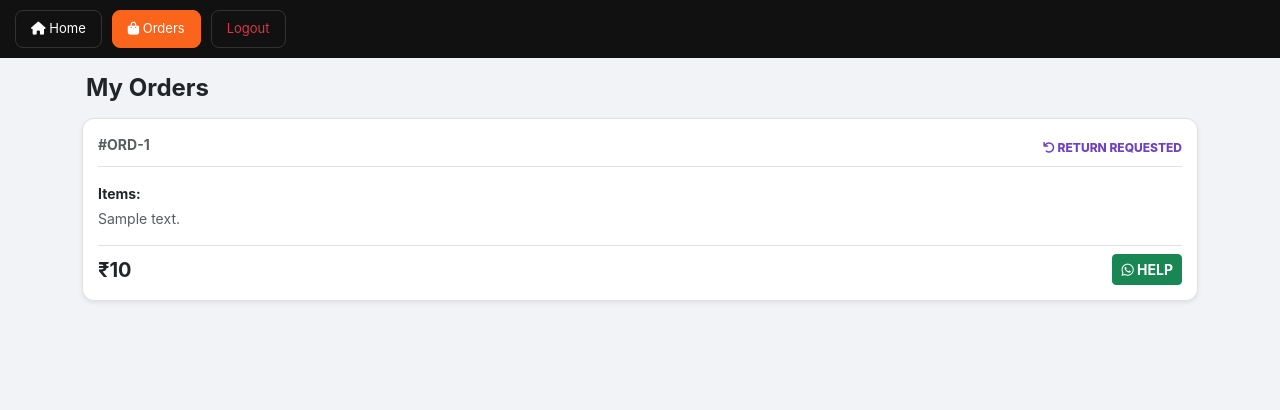
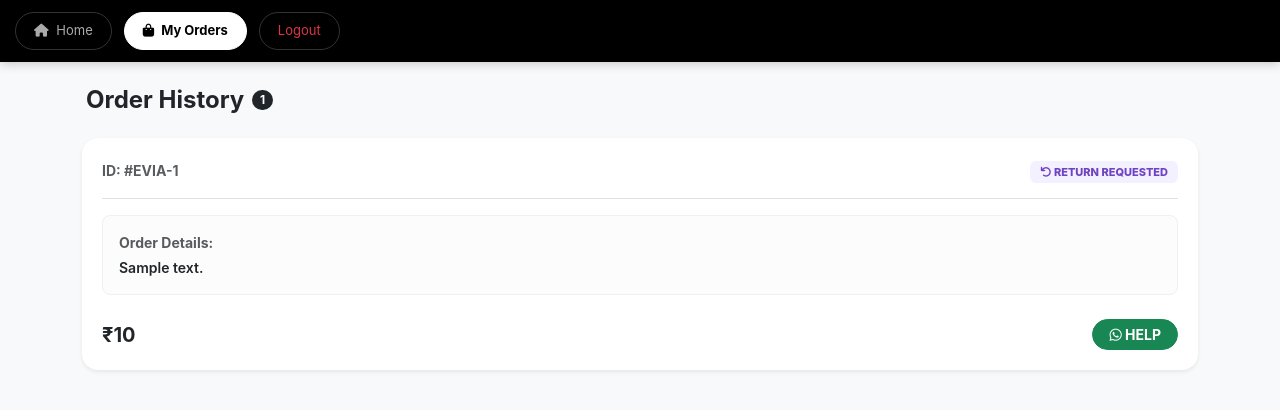
Before and after one commit to gmkarshad45-design/evia-shop, a Flask app: page /profile in a window 1280 px wide. Shown: the top 410 px of the page. Run offline with Flask 3, Linux system fonts and the light colour scheme; a user stored in the database is signed in; tables that the repository leaves empty hold one stand-in row (values such as "Sample post").

Commit message:
Update profile.html

```diff
--- a/templates/profile.html
+++ b/templates/profile.html
@@ -7,54 +7,65 @@
     <link href="https://cdn.jsdelivr.net/npm/bootstrap@5.3.0/dist/css/bootstrap.min.css" rel="stylesheet">
     <link rel="stylesheet" href="https://cdnjs.cloudflare.com/ajax/libs/font-awesome/6.0.0/css/all.min.css">
     <style>
-        body { background-color: #f1f3f6; font-family: 'Inter', sans-serif; }
-        .sidebar-mobile { background: #111; padding: 10px 0; position: sticky; top: 0; z-index: 1000; }
-        .sidebar-nav { display: flex; overflow-x: auto; padding: 0 15px; gap: 10px; }
+        body { background-color: #f8f9fa; font-family: 'Inter', sans-serif; }
+        .sidebar-mobile { background: #000; padding: 12px 0; position: sticky; top: 0; z-index: 1000; box-shadow: 0 2px 10px rgba(0,0,0,0.2); }
+        .sidebar-nav { display: flex; overflow-x: auto; padding: 0 15px; gap: 12px; }
         .sidebar-nav::-webkit-scrollbar { display: none; }
-        .sidebar-nav a { color: #fff; text-decoration: none; white-space: nowrap; padding: 8px 15px; border-radius: 8px; font-size: 13px; border: 1px solid #333; }
-        .sidebar-nav a.active { background: #fb641b; border-color: #fb641b; }
+        .sidebar-nav a { color: #aaa; text-decoration: none; white-space: nowrap; padding: 8px 18px; border-radius: 20px; font-size: 13px; border: 1px solid #333; transition: 0.3s; }
+        .sidebar-nav a.active { background: #fff; color: #000; border-color: #fff; font-weight: bold; }
 
-        .order-card { background: white; border-radius: 12px; margin-bottom: 15px; padding: 15px; border: 1px solid #e0e0e0; }
+        .order-card { background: white; border-radius: 16px; margin-bottom: 20px; padding: 20px; border: none; }
 
-        /* TRACKER */
-        .track-container { display: flex; justify-content: space-between; position: relative; margin: 25px 0 15px 0; }
-        .track-line { position: absolute; top: 12px; left: 10%; width: 80%; height: 2px; background: #e0e0e0; z-index: 1; }
+        /* TRACKER IMPROVEMENTS */
+        .track-container { display: flex; justify-content: space-between; position: relative; margin: 30px 0 20px 0; }
+
+        /* The Background Gray Line */
+        .track-line { position: absolute; top: 12px; left: 0; width: 100%; height: 3px; background: #eee; z-index: 1; }
+
         .track-step { position: relative; z-index: 2; text-align: center; width: 25%; }
-        .track-icon { width: 25px; height: 25px; background: #fff; border: 2px solid #e0e0e0; border-radius: 50%; display: flex; align-items: center; justify-content: center; margin: 0 auto 5px auto; font-size: 10px; color: #ccc; }
-        .track-text { font-size: 8px; font-weight: 800; color: #999; text-transform: uppercase; }
+        .track-icon {
+            width: 28px; height: 28px; background: #fff; border: 2px solid #eee;
+            border-radius: 50%; display: flex; align-items: center; justify-content: center;
+            margin: 0 auto 8px auto; font-size: 12px; color: #ccc; transition: 0.4s;
+        }
+        .track-text { font-size: 9px; font-weight: 700; color: #aaa; text-transform: uppercase; letter-spacing: 0.5px; }
 
-        .track-step.active .track-icon { background: #26a541; border-color: #26a541; color: white; }
+        /* Active State */
+        .track-step.active .track-icon { background: #26a541; border-color: #26a541; color: white; box-shadow: 0 0 10px rgba(38, 165, 65, 0.3); }
         .track-step.active .track-text { color: #26a541; }
 
-        .status-badge-cancelled { color: #dc3545; font-size: 12px; font-weight: 800; }
-        .status-badge-return { color: #6f42c1; font-size: 12px; font-weight: 800; }
+        .status-badge-cancelled { background: #fff1f1; color: #d11a2a; padding: 4px 10px; border-radius: 6px; font-size: 11px; font-weight: 800; }
+        .status-badge-return { background: #f3f0ff; color: #6f42c1; padding: 4px 10px; border-radius: 6px; font-size: 11px; font-weight: 800; }
     </style>
 </head>
 <body>
 
 <div class="sidebar-mobile">
     <div class="sidebar-nav">
-        <a href="/"><i class="fa fa-home"></i> Home</a>
-        <a href="/profile" class="active"><i class="fa fa-shopping-bag"></i> Orders</a>
+        <a href="/"><i class="fa fa-home me-1"></i> Home</a>
+        <a href="/profile" class="active"><i class="fa fa-shopping-bag me-1"></i> My Orders</a>
         <a href="/logout" class="text-danger">Logout</a>
     </div>
 </div>
 
-<div class="container mt-3">
-    <h4 class="fw-bold mb-3 px-1">My Orders</h4>
+<div class="container mt-4">
+    <div class="d-flex align-items-center mb-4 px-1">
+        <h4 class="fw-bold m-0">Order History</h4>
+        <span class="badge bg-dark ms-2 rounded-pill">{{ orders|length }}</span>
+    </div>
 
     {% if orders %}
         {% for order in orders %}
         <div class="order-card shadow-sm">
-            <div class="d-flex justify-content-between border-bottom pb-2 mb-3">
-                <span class="text-muted small fw-bold">#ORD-{{ order.id }}</span>
+            <div class="d-flex justify-content-between align-items-center border-bottom pb-3 mb-3">
+                <span class="text-muted small fw-bold">ID: #EVIA-{{ order.id }}</span>
                 <div>
                     {% if order.status == "Cancelled" %}
                         <span class="status-badge-cancelled"><i class="fa fa-times-circle"></i> CANCELLED</span>
                     {% elif order.status == "Return Requested" %}
                         <span class="status-badge-return"><i class="fa fa-undo"></i> RETURN REQUESTED</span>
                     {% else %}
-                        <span class="small fw-bold text-success"><i class="fa fa-check-circle"></i> {{ order.status|upper }}</span>
+                        <span class="small fw-bold text-success"><i class="fa fa-circle-check"></i> {{ order.status|upper }}</span>
                     {% endif %}
                 </div>
             </div>
@@ -62,55 +73,62 @@
             {% if order.status not in ["Cancelled", "Return Requested"] %}
             <div class="track-container">
                 <div class="track-line"></div>
+
                 <div class="track-step active">
                     <div class="track-icon"><i class="fa fa-check"></i></div>
                     <div class="track-text">Placed</div>
                 </div>
+
                 <div class="track-step {% if order.status in ['Shipped', 'Out for Delivery', 'Delivered'] %}active{% endif %}">
                     <div class="track-icon"><i class="fa fa-truck"></i></div>
                     <div class="track-text">Shipped</div>
                 </div>
+
                 <div class="track-step {% if order.status in ['Out for Delivery', 'Delivered'] %}active{% endif %}">
                     <div class="track-icon"><i class="fa fa-motorcycle"></i></div>
-                    <div class="track-text">Out for Delivery</div>
+                    <div class="track-text">On the Way</div>
                 </div>
+
                 <div class="track-step {% if order.status == 'Delivered' %}active{% endif %}">
-                    <div class="track-icon"><i class="fa fa-home"></i></div>
+                    <div class="track-icon"><i class="fa fa-house-chimney"></i></div>
                     <div class="track-text">Delivered</div>
                 </div>
             </div>
             {% endif %}
 
-            <div class="my-3">
-                <p class="small text-dark mb-1 fw-bold">Items:</p>
-                <p class="text-muted small mb-0">{{ order.product_details }}</p>
+            <div class="p-3 rounded-3 mb-3" style="background: #fcfcfc; border: 1px solid #f0f0f0;">
+                <p class="small text-muted mb-1 fw-bold">Order Details:</p>
+                <p class="text-dark small mb-0 fw-semibold">{{ order.product_details }}</p>
             </div>
 
-            <div class="d-flex justify-content-between align-items-center pt-2 border-top">
+            <div class="d-flex justify-content-between align-items-center pt-2">
                 <h5 class="fw-bold m-0">₹{{ order.total_price }}</h5>
 
                 <div class="d-flex gap-2">
                     {% if order.status in ["Placed", "Pending"] %}
                     <a href="{{ url_for('cancel_order', id=order.id) }}"
-                       class="btn btn-sm btn-outline-danger fw-bold"
-                       onclick="return confirm('Cancel this order?')">CANCEL</a>
+                       class="btn btn-sm btn-outline-danger fw-bold rounded-pill px-3"
+                       onclick="return confirm('Are you sure you want to cancel this order?')">CANCEL</a>
 
                     {% elif order.status == "Delivered" %}
                     <a href="{{ url_for('request_return', id=order.id) }}"
-                       class="btn btn-sm btn-outline-dark fw-bold">RETURN</a>
+                       class="btn btn-sm btn-outline-dark fw-bold rounded-pill px-3">RETURN</a>
                     {% endif %}
 
-                    <a href="https://wa.me/916360811196?text=Help with Order #{{ order.id }}"
-                       class="btn btn-sm btn-success fw-bold"><i class="fab fa-whatsapp"></i> HELP</a>
+                    <a href="https://wa.me/916360811196?text=I need help with Order #{{ order.id }}"
+                       class="btn btn-sm btn-success fw-bold rounded-pill px-3"><i class="fab fa-whatsapp"></i> HELP</a>
                 </div>
             </div>
         </div>
         {% endfor %}
     {% else %}
         <div class="text-center py-5">
-            <i class="fa fa-box-open fa-3x text-muted mb-3"></i>
-            <h5 class="fw-bold">No orders yet!</h5>
-            <a href="/" class="btn btn-warning mt-2 fw-bold rounded-pill">Shop Now</a>
+            <div class="mb-3 opacity-25">
+                <i class="fa fa-box-open fa-4x text-muted"></i>
+            </div>
+            <h5 class="fw-bold">No orders found</h5>
+            <p class="text-muted small">Looks like you haven't placed any orders yet.</p>
+            <a href="/" class="btn btn-dark mt-2 fw-bold rounded-pill px-4">Start Shopping</a>
         </div>
     {% endif %}
 </div>
```
